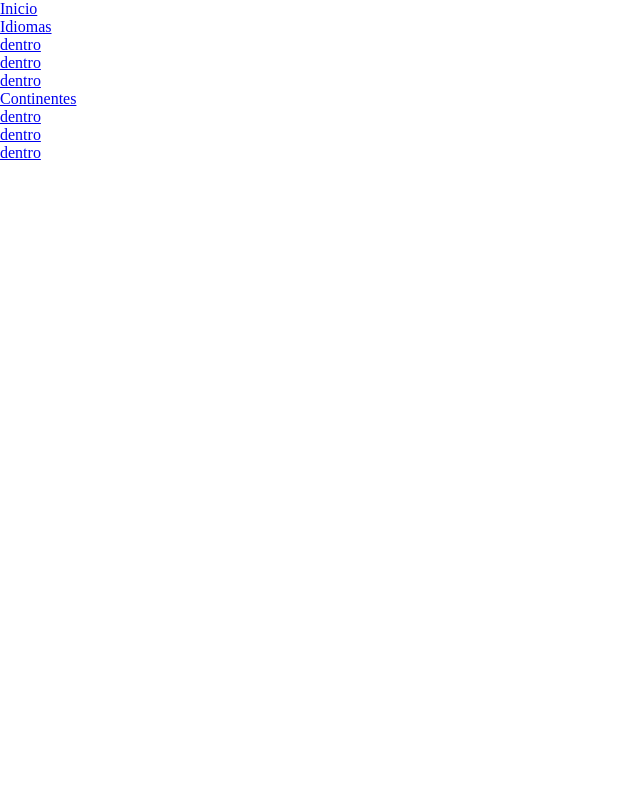
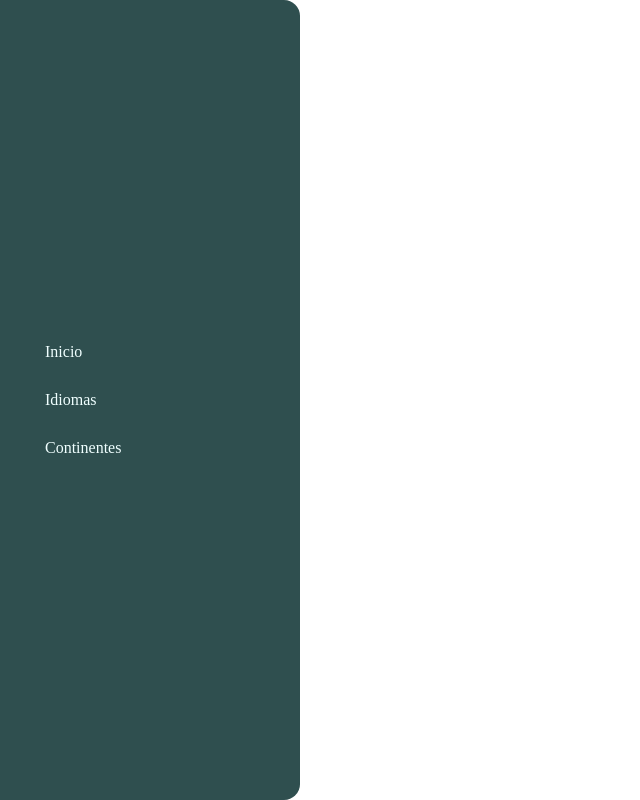
Before and after one commit to OmairaBarrera/paises, a plain HTML site: page index.html in a window 1280 px wide. Shown: the whole page, without its empty margins (0-640 px from the left). Drawn offline with Linux system fonts and the light colour scheme.

Commit message:
style: :sparkles: menu navegation
Add style in the menu nav

```diff
--- a/css/style.css
+++ b/css/style.css
@@ -5,3 +5,53 @@
     padding: 0;
     box-sizing: border-box;
 }
+
+.nav{
+    width: 300px;
+}
+.nav__link{
+    color: azure;
+    display: block;
+    padding: 15px 0;
+    text-decoration: none;
+}
+.nav__link--inside{
+    border-radius: 6px;
+    padding-left: 20px;
+}
+.nav__link--inside:hover{
+    background-color: darkolivegreen;
+}
+.list{
+    width: 100%;
+    height: 100vh;
+    display: flex;
+    justify-content: center;
+    flex-direction: column;
+    border-radius: 0 16px 16px 0;
+    background-color: darkslategrey;
+}
+.list__item{
+    list-style: none;
+    width: 100%;
+    text-align: center;
+    overflow: hidden;
+}
+.list__item--click{
+    cursor: pointer;
+}
+.list__button{
+    display: flex;
+    align-items: center;
+    gap: 1em;
+    width: 70%;
+    margin: 0 auto;
+}
+.list__show{
+    width: 80%;
+    margin-left: auto;
+    border-left: 2px solid darkolivegreen;
+    list-style: none;
+    transition: height .4s;
+    height: 0;
+}
--- a/index.html
+++ b/index.html
@@ -17,7 +17,7 @@
                     <a href="#" class="nav__link">Inicio</a>
                 </div>
             </li>
-            <li class="list__item">
+            <li class="list__item list__item--click">
                 <div class="list__button list__button--click">
                     <a href="#" class="nav__link">Idiomas</a>
                 </div>
@@ -33,7 +33,7 @@
                     </li>
                 </ul>
             </li>
-            <li class="list__item">
+            <li class="list__item list__item--click">
                 <div class="list__button">
                     <a href="#" class="nav__link">Continentes</a>
                 </div>
```
